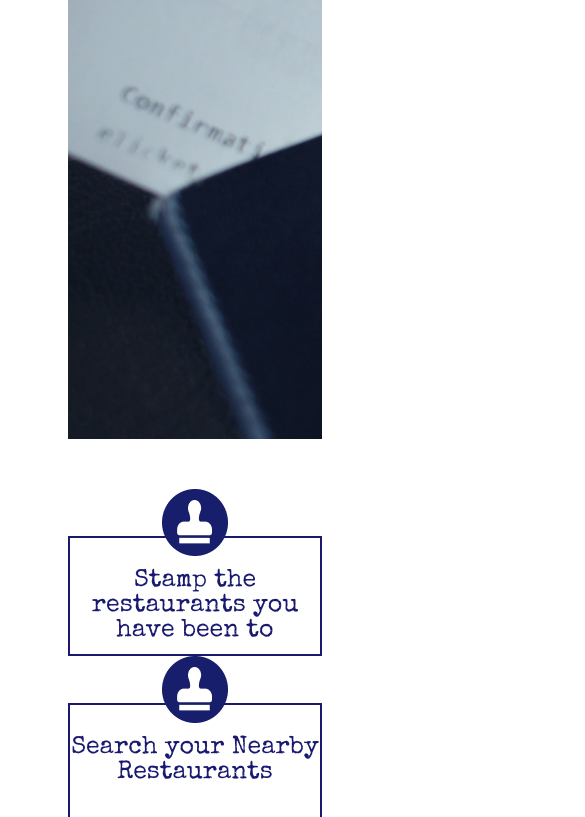
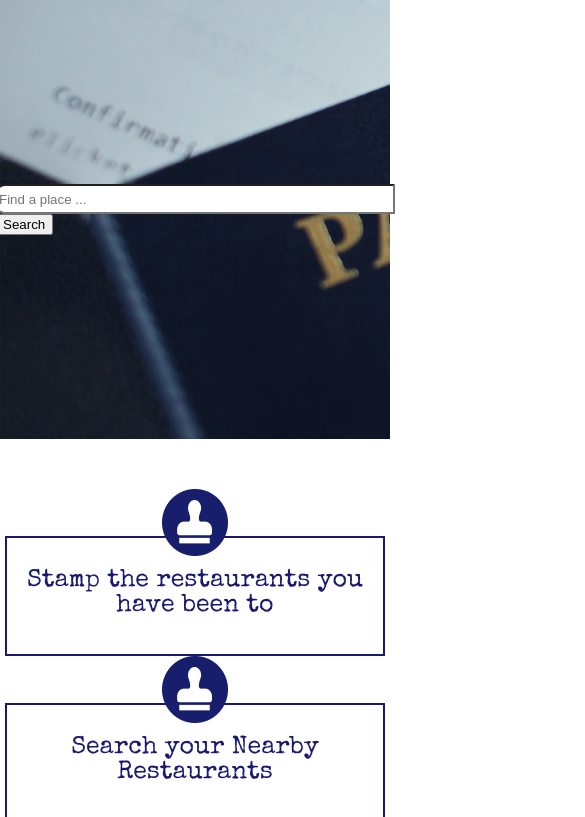
Before and after one commit to bw-restaurant-passport-1/User-Interface, a plain HTML site: page home.html in a window 390 px wide. Shown: the part 120-937 px from the top of the page, 585 px wide, since content can reach past the window. Drawn offline with nearby package versions, Linux system fonts and the light colour scheme; a web font is replaced by a local one.

Commit message:
Started creating a search bar, and tweaked the tablet view

```diff
--- a/home.html
+++ b/home.html
@@ -14,8 +14,12 @@
                 <a href="#" class="join">Join</a>
             </nav>
         </header>
-        <section class = "search">
+        <section class = "banner">
             <!-- CREATE THE SEARCH < BUT HOOOWWWW --__(0.0)__-- -->
+                <div class = "searchTool">
+                    <input type="text" class="input" placeholder="Find a place ...">
+                    <input type="button" value="Search" class="closeBtn">
+                </div>
         </section>
         <body>
             <section class = "quickLinks">
--- a/less/globals/mixins.less
+++ b/less/globals/mixins.less
@@ -24,7 +24,10 @@
     margin: 0 auto;
     width: 65%;
     max-width: 1280px;
+    @media(@tablet){width: 100%;}
 }
+
+
 .responsiveRow{
     display: flex;
     justify-content: space-around;
--- a/less/globals/variables.less
+++ b/less/globals/variables.less
@@ -1,12 +1,11 @@
+// Screen Sizes -----------
+@mobile:~"max-width:500px";
+@tablet:~"max-width:1000px";
 
 // Colors -----------------
 @midnightBlue: #191970;
 @goldenRod: #DAA520;
 
-// Sizes ------------------
-@tablet:~"";
-@phone: ~"";
-
 // Margin Sizes -----------
 @sectionGap:50px;
 @innerSecGap:@sectionGap/2;
--- a/less/home.less
+++ b/less/home.less
@@ -11,11 +11,14 @@
 
 .container{
     .containerAttr;
-    .search{
+    .banner{
         width: 100%;
         height: 459px;
         background-image: url(/img/searchpicture.png);
         margin-bottom: @sectionGap;
+        display: flex;
+        justify-content: center;
+        align-items: center;
     }
     .quickLinks{
         .responsiveRow;
--- a/less/modules/searchbar.less
+++ b/less/modules/searchbar.less
@@ -0,0 +1,11 @@
+.searchTool{
+    .input{
+        height: 30px;
+        width: 400px;
+        border-top-left-radius: 10px;
+        border-bottom-left-radius: 10px;
+    }
+    .closeBtn{
+
+    }
+}
```
Also changed, not shown: css/about.css, css/home.css, 1 other file.
